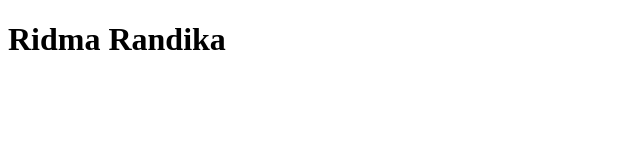
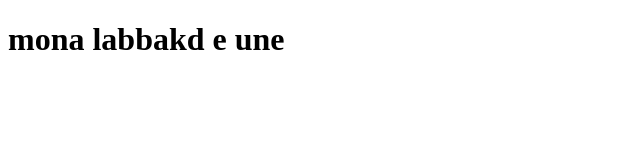
Before and after one commit to RidmaRandika/merge-conflic, a plain HTML site: page index.html in a window 1280 px wide. Shown: the whole page, without its empty margins (0-640 px from the left). Drawn offline with Linux system fonts and the light colour scheme.

Commit message:
Update index.html

```diff
--- a/index.html
+++ b/index.html
@@ -7,6 +7,6 @@
     <title>Document</title>
 </head>
 <body>
-    <h1>Ridma Randika</h1>
+    <h1>mona labbakd e une</h1>
 </body>
 </html>
```
